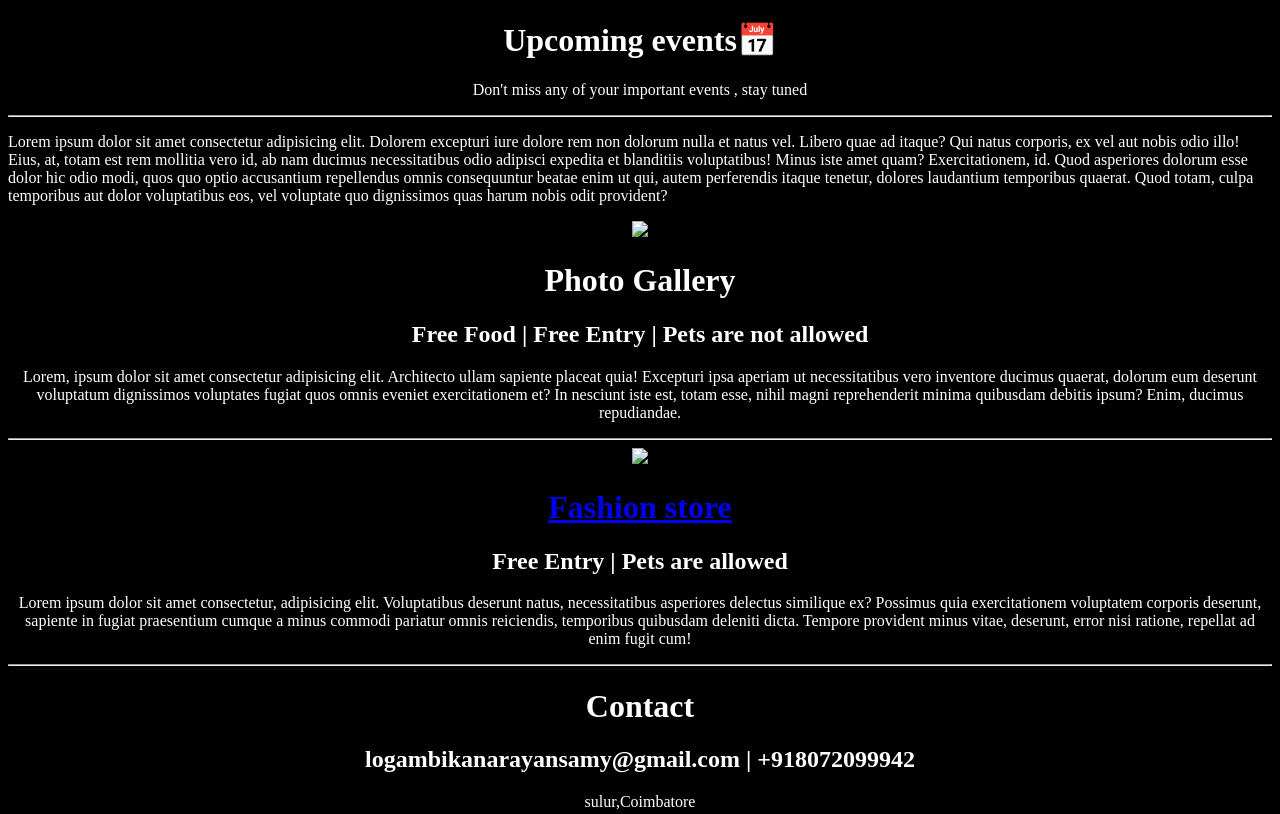
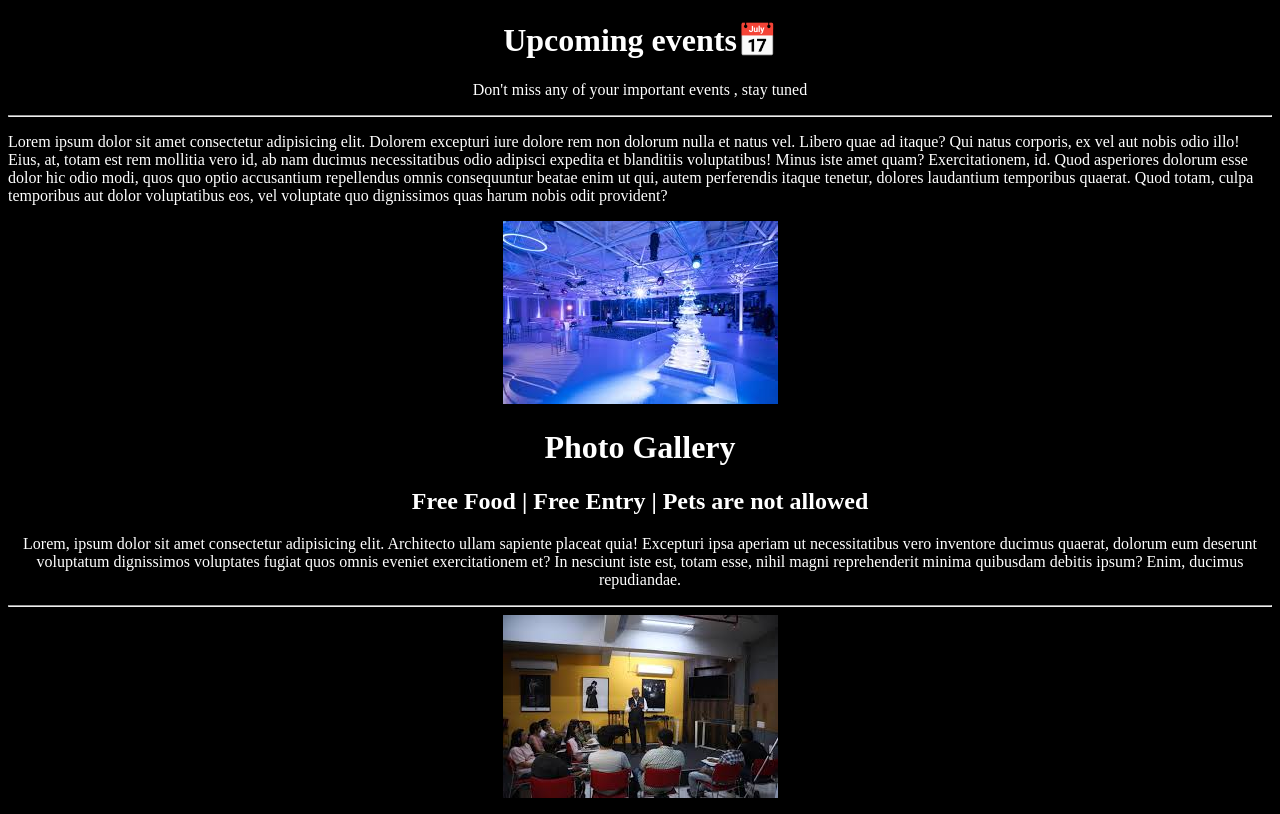
Before and after one commit to imlogambika/html, a plain HTML site: page index.html in a window 1280 px wide. Shown: the top 814 px of the page. Drawn offline with Linux system fonts and the light colour scheme.

Commit message:
Update index.html

```diff
--- a/index.html
+++ b/index.html
@@ -2,7 +2,7 @@
 <html>
     <head>
         <title>Events</title>
-        <link rel="icon" href  ="img/logo.jpg ">
+        <link rel="icon" href  ="logo.jpg ">
     </head>
     <body bgcolor="black" style = "color:white">
     <center>
@@ -15,14 +15,14 @@
 
       </p>
       <center>
-       <img src = "img/event1.jpg">
+       <img src = "event1.jpg">
        <h1> Photo Gallery </h1>
        <h2>Free Food |  Free Entry | Pets are not allowed</h2>
        <p>Lorem, ipsum dolor sit amet consectetur adipisicing elit. Architecto ullam sapiente placeat quia! Excepturi ipsa aperiam ut necessitatibus vero inventore ducimus quaerat, dolorum eum deserunt voluptatum dignissimos voluptates fugiat quos omnis eveniet exercitationem et? In nesciunt iste est, totam esse, nihil magni reprehenderit minima quibusdam debitis ipsum? Enim, ducimus repudiandae.</p>
        </center>
        <hr>
        <center>
-         <img src ="img/event2.jpg">
+         <img src ="event2.jpg">
          <h1>
             <a href ="https://www.myntra.com/">Fashion store</a>
         </h1>
```
